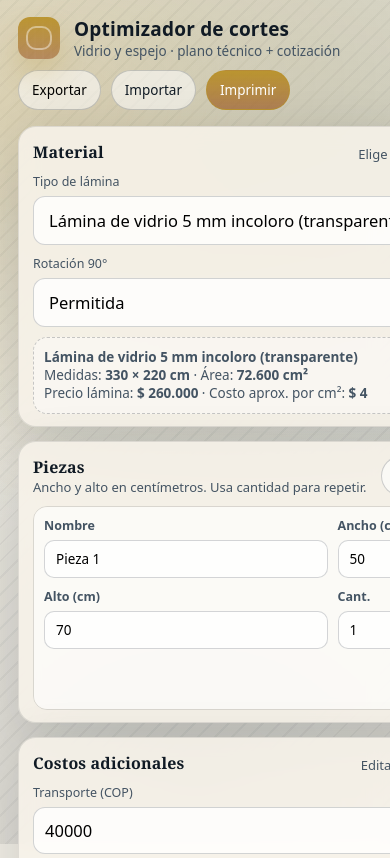
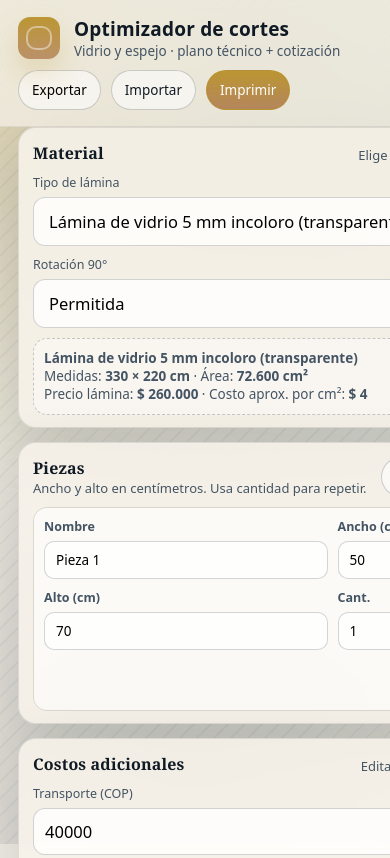
Before and after one commit to espinosagarciajhonedinson-droid/calculadora_vidrio_espejo, a website: page index.html in a window 390 px wide. Shown: the top 858 px of the page. Drawn offline with Linux system fonts and the light colour scheme.

Commit message:
Mejoras responsive (movil y safe-area)

```diff
--- a/app.css
+++ b/app.css
@@ -24,6 +24,7 @@ body{
   font-family: ui-sans-serif, system-ui, -apple-system, Segoe UI, Roboto, Helvetica, Arial, "Apple Color Emoji", "Segoe UI Emoji";
   font-size: 16.5px;
   -webkit-text-size-adjust: 100%;
+  -webkit-tap-highlight-color: transparent;
 }
 
 .bg{
@@ -86,7 +87,7 @@ body{
   display:grid;
   grid-template-columns: 1fr 1.12fr;
   gap: 18px;
-  padding: 0 18px 18px;
+  padding: 0 calc(18px + env(safe-area-inset-right)) calc(18px + env(safe-area-inset-bottom)) calc(18px + env(safe-area-inset-left));
 }
 
 .panel{ display:flex; flex-direction:column; gap: 14px; }
@@ -245,6 +246,7 @@ label.filelike input[type="file"]{
   display:flex;
   align-items:center;
   justify-content:center;
+  touch-action: pan-x pan-y;
 }
 .legend-wrap{ margin-top: 10px; }
 .legend{
@@ -326,6 +328,14 @@ label.filelike input[type="file"]{
 }
 
 @media (max-width: 720px){
+  .topbar{
+    position: sticky;
+    top: 0;
+    z-index: 5;
+    background: rgba(247,243,234,.68);
+    backdrop-filter: blur(10px);
+    border-bottom: 1px solid rgba(16,26,36,.08);
+  }
   .svg-host{ aspect-ratio: 1 / 1; min-height: 320px; }
   .tbl thead{ display:none; }
   .tbl tr{
@@ -353,12 +363,15 @@ label.filelike input[type="file"]{
     align-items:flex-end;
   }
   .tbl input{ min-width: 0; }
+  .kpi-grid{ grid-template-columns: 1fr; }
+  .footer{ flex-direction: column; gap: 6px; }
 }
 
 @media (max-width: 560px){
   .grid2{ grid-template-columns: 1fr; }
   .topbar{ flex-direction: column; align-items:flex-start; gap: 10px; }
   .top-actions{ flex-wrap: wrap; }
+  .svg-host{ min-height: 280px; }
 }
 
 @media (pointer: coarse){
--- a/index.html
+++ b/index.html
@@ -2,7 +2,7 @@
 <html lang="es" translate="no" class="notranslate">
   <head>
     <meta charset="UTF-8" />
-    <meta name="viewport" content="width=device-width,initial-scale=1" />
+    <meta name="viewport" content="width=device-width,initial-scale=1,viewport-fit=cover" />
     <title>Optimizador de Cortes | Vidrio y Espejo</title>
     <meta name="google" content="notranslate" />
     <meta name="theme-color" content="#1f2a35" />
```
